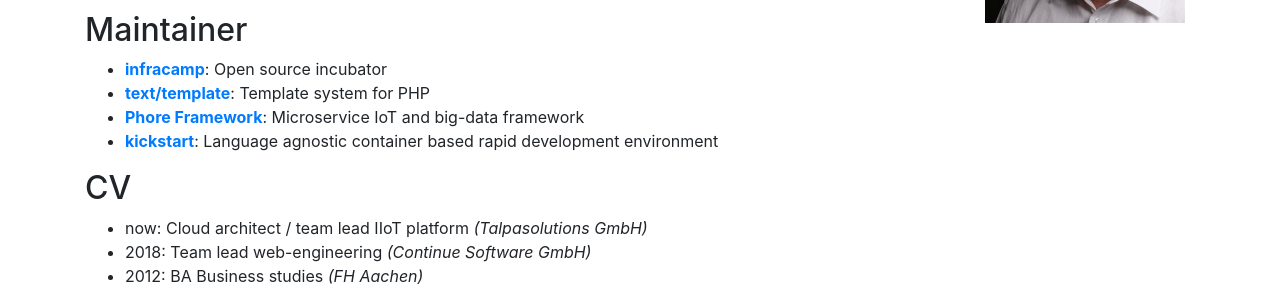
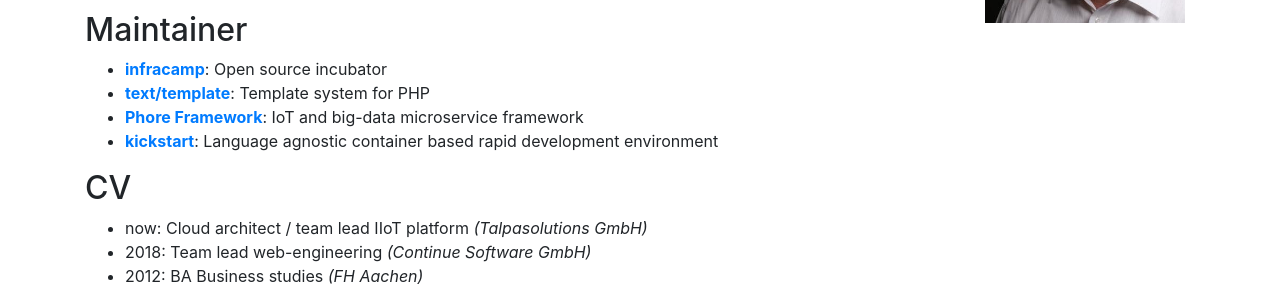
Before and after one commit to dermatthes/leuffen.de, a Jekyll site: the page built from docs/index.md, in a window 1280 px wide. Shown: the part 245-536 px from the top of the page. Built offline with Jekyll 4.4.1, drawn with Linux system fonts in a browser that asks for light colours; nearby versions of some CDN libraries.

```diff
--- a/docs/index.md
+++ b/docs/index.md
@@ -20,7 +20,7 @@ title: About me
 
 - **[infracamp](https://infracamp.org)**: Open source incubator
 - **[text/template](https://packagist.org/packages/text/template)**: Template system for PHP
-- **[Phore Framework](https://github.com/phore)**: Microservice IoT and big-data framework
+- **[Phore Framework](https://github.com/phore)**:  IoT and big-data microservice framework
 - **[kickstart](https://github.com/infracamp/kickstart)**: Language agnostic container based rapid development environment
 
 ## CV
```
